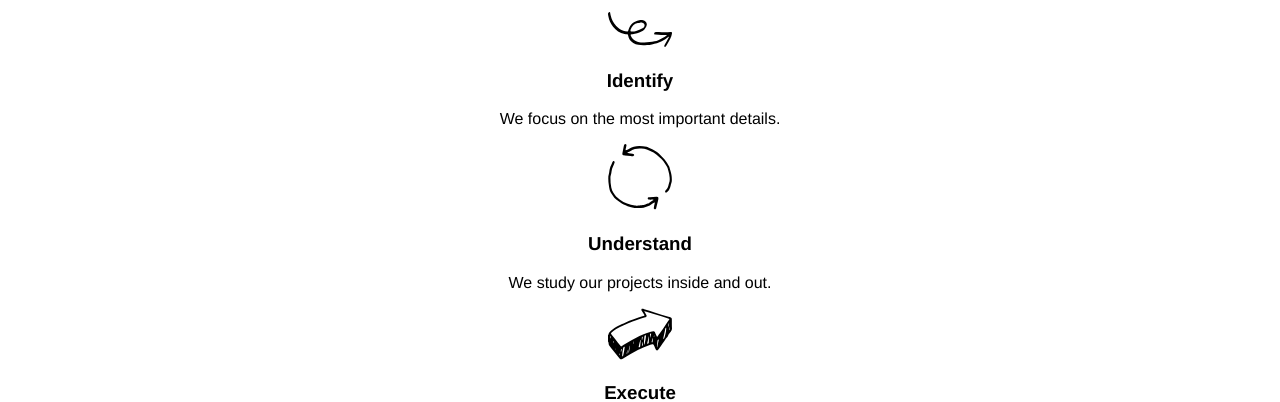
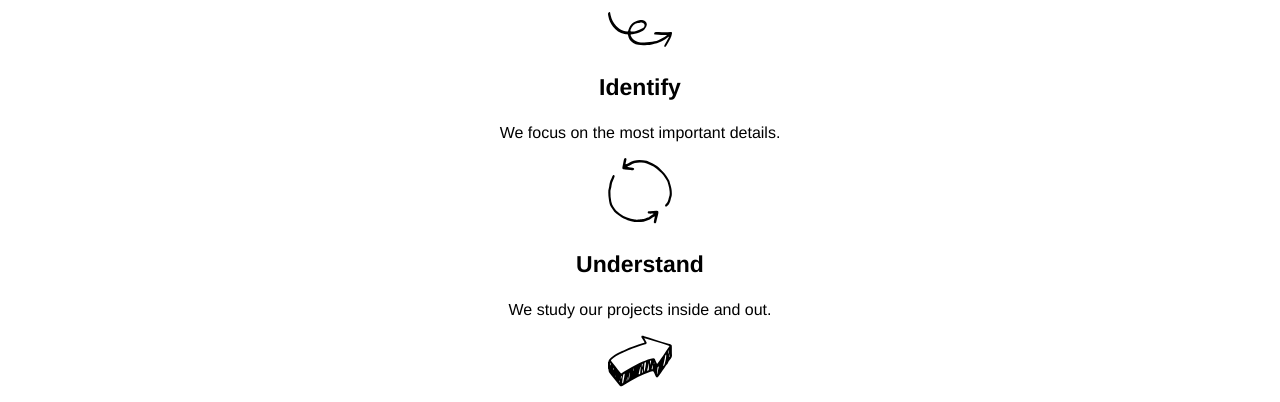
Before and after one commit to ginacastano/broadway, a plain HTML site: page index.html in a window 1280 px wide. Shown: the part 429-831 px from the top of the page. Drawn offline with Linux system fonts and the light colour scheme.

Commit message:
Fixed H3 font size

```diff
--- a/resources/css/style.css
+++ b/resources/css/style.css
@@ -13,6 +13,10 @@ h1{
 
 h2{
   font-size: 32px;
+}
+
+h3{
+  font-size: 23px;
 }
 
 nav{
```
